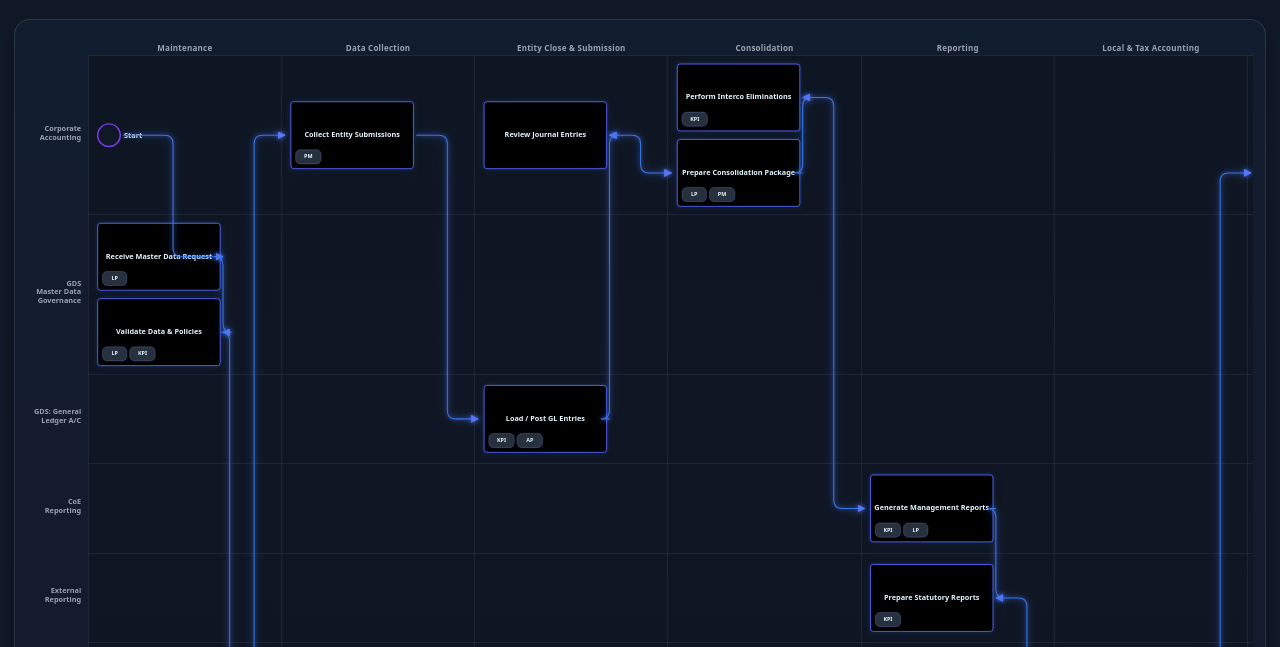
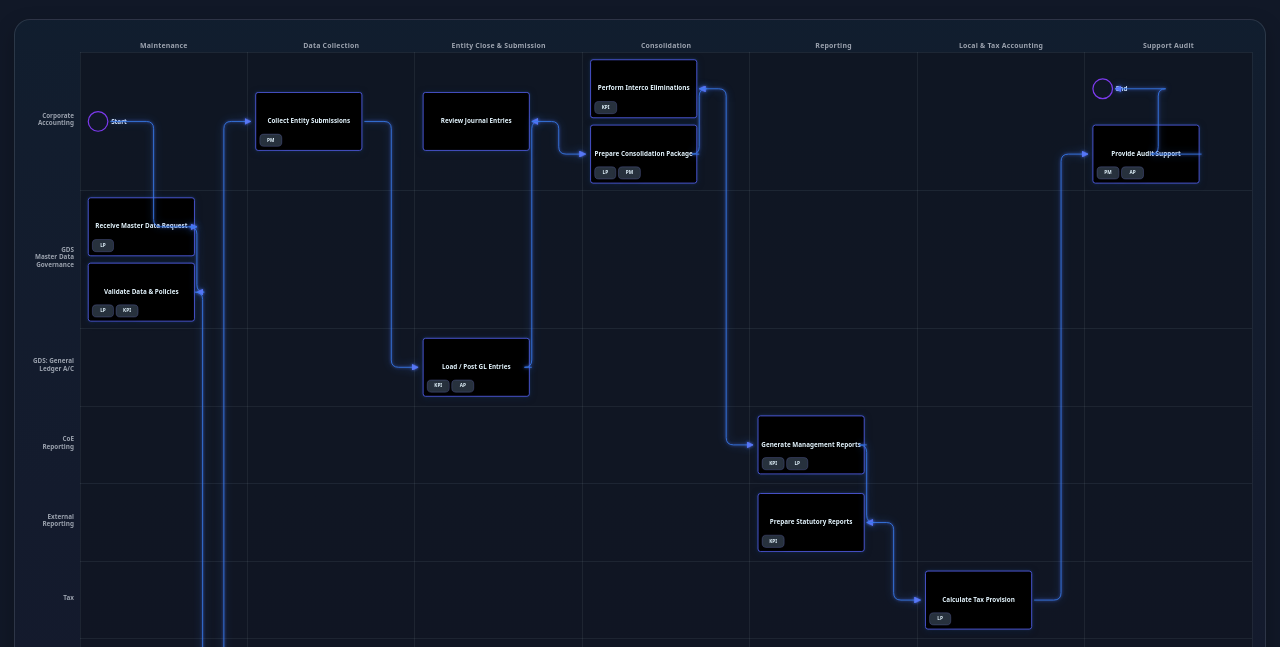
Before and after one commit to vatsalsngh/R2R-UI-Project, a plain HTML site: page maintain-finance-master-data-process-flows.html in a window 1280 px wide. Shown: the part 153-800 px from the top of the page. Drawn offline with Linux system fonts and the light colour scheme.

Commit message:
Diagram: expand viewBox width to prevent right cutoff

```diff
--- a/maintain-finance-master-data-process-flows.html
+++ b/maintain-finance-master-data-process-flows.html
@@ -24,7 +24,7 @@
     <!-- Original diagram markup copied from prior file -->
     <div class="diagram-wrapper" id="diagramHost">
       <div class="icon-menu" id="iconMenu"></div>
-      <svg class="flow-svg" id="mainSvg" viewBox="0 0 2600 1000" preserveAspectRatio="xMinYMin meet" role="img" aria-label="Maintain Finance Master Data Process Flow">
+  <svg class="flow-svg" id="mainSvg" viewBox="0 0 3000 1000" preserveAspectRatio="xMinYMin meet" role="img" aria-label="Maintain Finance Master Data Process Flow">
         <defs>
           <marker id="arrow" viewBox="0 0 10 10" refX="10" refY="5" markerWidth="7" markerHeight="7" orient="auto">
             <!-- Arrow fill tuned to align with --flow-edge token (cannot use CSS var inside marker easily across browsers) -->
```
